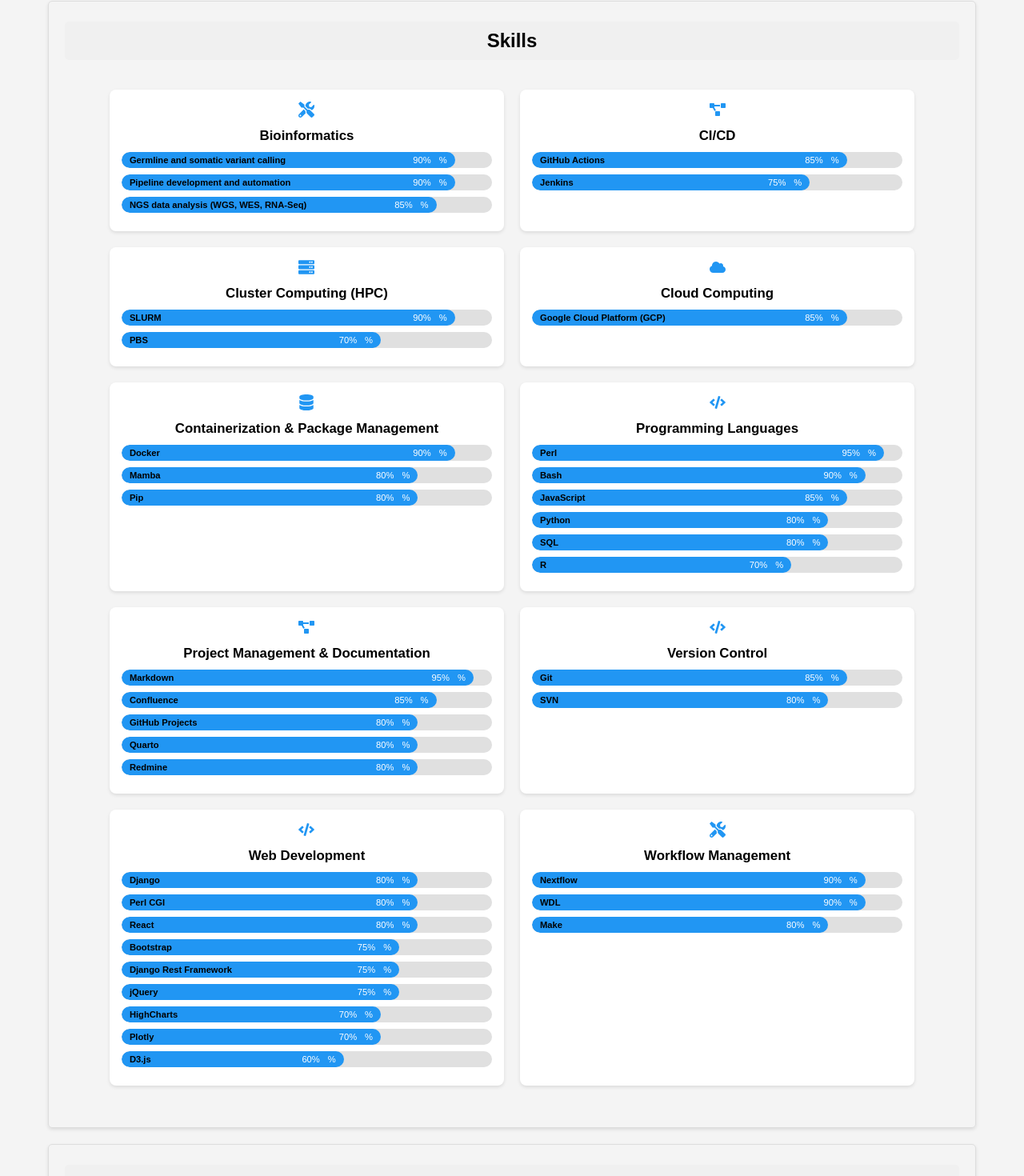
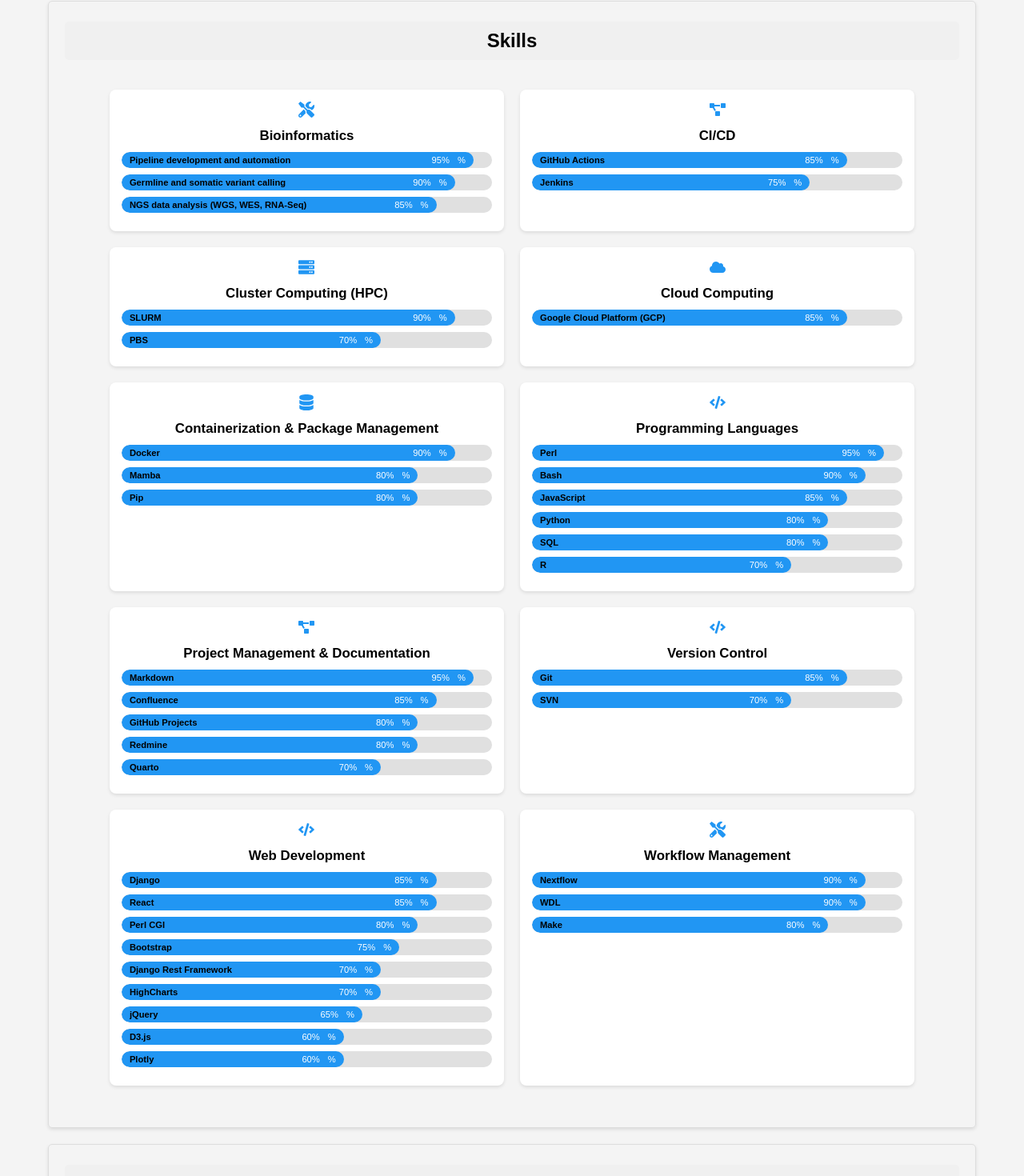
Before and after one commit to maurya-anand/cv, a React (Vite) app: page / in a window 1280 px wide. Shown: the part 2212-3682 px from the top of the page at 80% size. Built offline with nearby package versions, Linux system fonts and the light colour scheme.

Commit message:
refactor skill levels

```diff
--- a/src/components/Skills.jsx
+++ b/src/components/Skills.jsx
@@ -15,7 +15,7 @@
     skills: [
       { name: "Germline and somatic variant calling", level: 90 },
       { name: "NGS data analysis (WGS, WES, RNA-Seq)", level: 85 },
-      { name: "Pipeline development and automation", level: 90 },
+      { name: "Pipeline development and automation", level: 95 },
     ],
     icon: <FaTools />,
   },
@@ -67,7 +67,7 @@
       { name: "Confluence", level: 85 },
       { name: "GitHub Projects", level: 80 },
       { name: "Markdown", level: 95 },
-      { name: "Quarto", level: 80 },
+      { name: "Quarto", level: 70 },
       { name: "Redmine", level: 80 },
     ],
     icon: <FaProjectDiagram />,
@@ -76,7 +76,7 @@
     category: "Version Control",
     skills: [
       { name: "Git", level: 85 },
-      { name: "SVN", level: 80 },
+      { name: "SVN", level: 70 },
     ],
     icon: <FaCode />,
   },
@@ -85,13 +85,13 @@
     skills: [
       { name: "Bootstrap", level: 75 },
       { name: "D3.js", level: 60 },
-      { name: "Django", level: 80 },
-      { name: "Django Rest Framework", level: 75 },
+      { name: "Django", level: 85 },
+      { name: "Django Rest Framework", level: 70 },
       { name: "HighCharts", level: 70 },
-      { name: "jQuery", level: 75 },
+      { name: "jQuery", level: 65 },
       { name: "Perl CGI", level: 80 },
-      { name: "Plotly", level: 70 },
-      { name: "React", level: 80 },
+      { name: "Plotly", level: 60 },
+      { name: "React", level: 85 },
     ],
     icon: <FaCode />,
   },
```
